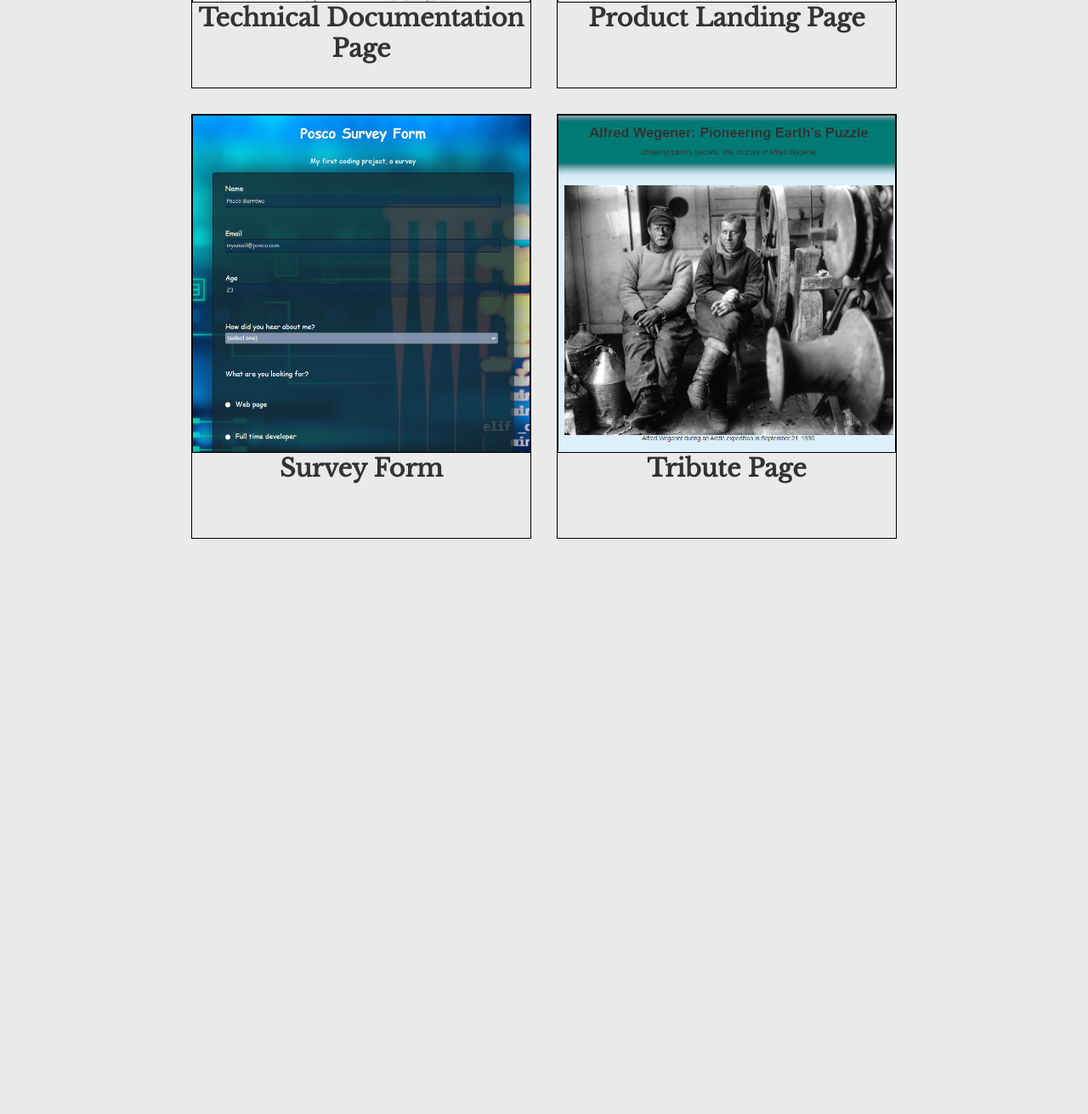
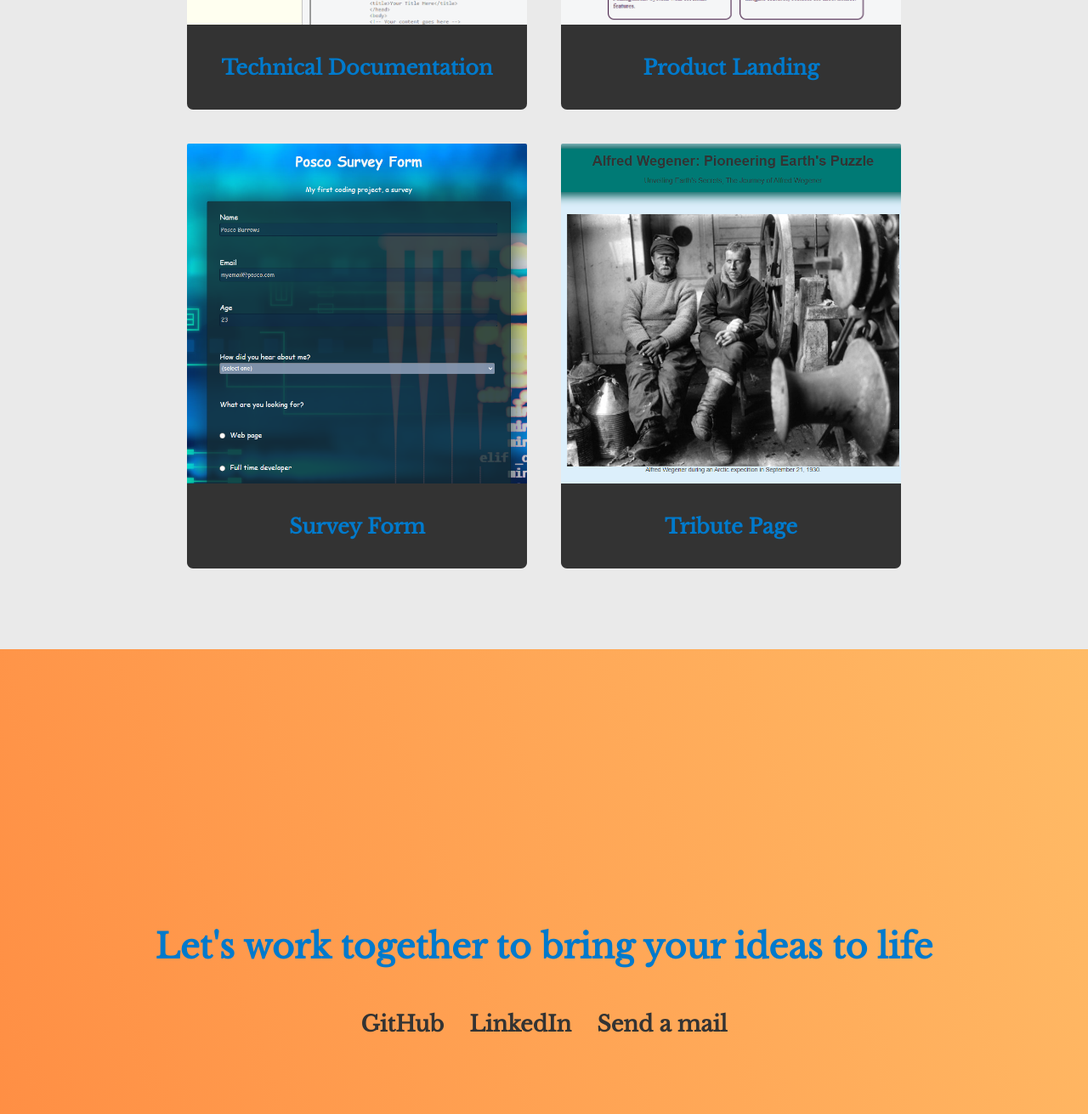
Before and after one commit to SebastianG36/fCCResponsiveWebDesign-P5, a plain HTML site: page index.html in a window 1280 px wide. Shown: the part 1369-2680 px from the top of the page at 85% size. Before the commit the page ends 2073 px from the top, so only its background shows below. Drawn offline with nearby package versions, Linux system fonts and the light colour scheme.

Commit message:
Worked some html and styles, version 1 is finished for the most part

```diff
--- a/index.html
+++ b/index.html
@@ -12,12 +12,11 @@
   </head>
   <body>
     <header id="header">
-      <h1>Sebastian Goldenberg</h1>
       <nav id="navbar">
           <ul>
-              <li ><a class="nav-link" href="#how-it-works">About</a></li>
-              <li ><a class="nav-link" href="#features">Projects</a></li>
-              <li ><a class="nav-link" href="#pricing-versions">Contact</a></li>
+              <li ><a class="nav-link" href="#welcome-section">About</a></li>
+              <li ><a class="nav-link" href="#projects">Work</a></li>
+              <li ><a class="nav-link" href="#contact">Contact</a></li>
           </ul>
       </nav>
     </header>
@@ -35,7 +34,7 @@
                   <div class="imgt">
                     <img src="Projects/P3v1.png">
                   </div>
-                  <h2>Technical Documentation Page</h2>
+                  <h2>Technical Documentation</h2>
                 </div>
               </a>
               <a href="https://sebastiang36.github.io/fCCResponsiveWebDesign-P4/" target="_blank">
@@ -43,7 +42,7 @@
                   <div class="imgt">
                     <img src="Projects/P4.png">
                   </div>
-                  <h2>Product Landing Page</h2>
+                  <h2>Product Landing</h2>
                 </div>
               </a>
               <a href="https://sebastiang36.github.io/fCCResponsiveWebDesign-P1/" target="_blank">
@@ -64,9 +63,17 @@
               </a>
             </section>
         </section>
-        <section id="contact">
-
+        <section id="contact" class="contact">
+            <h1>Let's work together to bring your ideas to life</h1>
+            <div class="links">
+              <h2><a id="profile-link" href='https://github.com/SebastianG36' target="_blank">GitHub</a></h2>
+              <h2><a href='https://www.linkedin.com/in/sebastian-goldenberg/' target="_blank">LinkedIn</a></h2>
+              <h2><a href='mailto:sebastianlucasgoldenberg@gmail.com' target="_blank">Send a mail</a></h2>
+            </div>
         </section>
+        <footer>
+          <p>© 2023 Sebastian Goldenberg</p>
+        </footer>
 
 
 
--- a/styles.css
+++ b/styles.css
@@ -45,13 +45,14 @@ header h1 {
 /* Nav link styles */
 
 nav {
-  width: 50%;
+  width: 100%;
   height: 70px;
 }
 
-nav > ul {
+nav ul {
     position: fixed;
     right: 0;
+
     display: flex;
     justify-content: center;
     flex-wrap: wrap;
@@ -87,7 +88,9 @@ nav a:hover {
   color: var(--h1color1);
 }
 
-
+#welcome-section, #projects, #contact {
+  scroll-margin-top: 70px;
+}
 /* MAIN */
 
 main {
@@ -147,12 +150,12 @@ color: var(--pcolor1)
 .projecttiles {
   width: 100%;
   max-width: 1500px;
-  margin:  50px auto;
+  margin:  75px auto;
   display: flex;
   justify-content: center;
   flex-wrap: wrap;
   align-items: center;
-  gap: 30px;
+  gap: 40px;
 
 }
 
@@ -161,16 +164,25 @@ color: var(--pcolor1)
   width: 40vw;
   max-width: 400px;
   max-height: 500px;
-  border: 1px solid black;
+  min-width: 340px;
+  min-height: 400px;
   display: flex;
   flex-direction: column;
+  border-radius: 7px;
+  background-color: var(--pcolor1);
+  color: var(--accent);
+}
+
+.project-tile:hover {
+  background-color: var(--accent);
+  color: var(--hover);
+  border: 3px solid var(--headerfooter);
+  border-top: 1px solid var(--headerfooter);
 }
 
 .imgt {
   height: 80%;
   width: 100%;
-  border: 1px solid black;
-
 }
 
 .project-tile img {
@@ -179,11 +191,88 @@ color: var(--pcolor1)
   aspect-ratio: 8 / 6;
   margin: auto;
   object-fit: cover;
+  border-top-right-radius: 2px;
+  border-top-left-radius: 2px;
 
 }
+
+
+
 
 section a {
     text-decoration: inherit;
     color: inherit;
     cursor: pointer;
 }
+
+.project-tile h2 {
+  font-size: 1.5rem;
+  margin: auto;
+  padding: 10px 11px;
+}
+
+/* CONTACT */
+.contact {
+  height: 100vh;
+  width: 100%;
+  display: flex;
+  flex-direction: column;
+  justify-content: center;
+  align-items: center;
+  background: linear-gradient(250deg, #FFBB66, #FF8C42);
+}
+
+.contact h1 {
+  color: var(--accent);
+  font-size: 2.5rem;
+  font-weight: 600;
+
+}
+
+.links {
+  position: relative;
+  top: 50px;
+  display: flex;
+  gap: 30px;
+  color: var(--headerfooter);
+  height: 100px;
+}
+
+.contact h2 {
+  font-size: 1.6rem;
+  transition-property: font-size;
+  transition-duration: 0.2s;
+
+}
+
+.contact h2:hover {
+  font-size: 1.8rem;
+}
+
+
+/*footer*/
+
+footer {
+  background-color: var(--headerfooter);
+}
+
+footer p {
+  color: var(--accent);
+  padding: 25px 20px;
+  font-size: 1.2rem;
+  text-align: right;
+}
+
+/*media querys*/
+
+@media (max-width: 518px) {
+
+  nav ul {
+    position: static;
+    right: none;
+  }
+
+  nav > ul > li {
+    padding: 1.21rem 0.4rem;
+  }
+}
```
